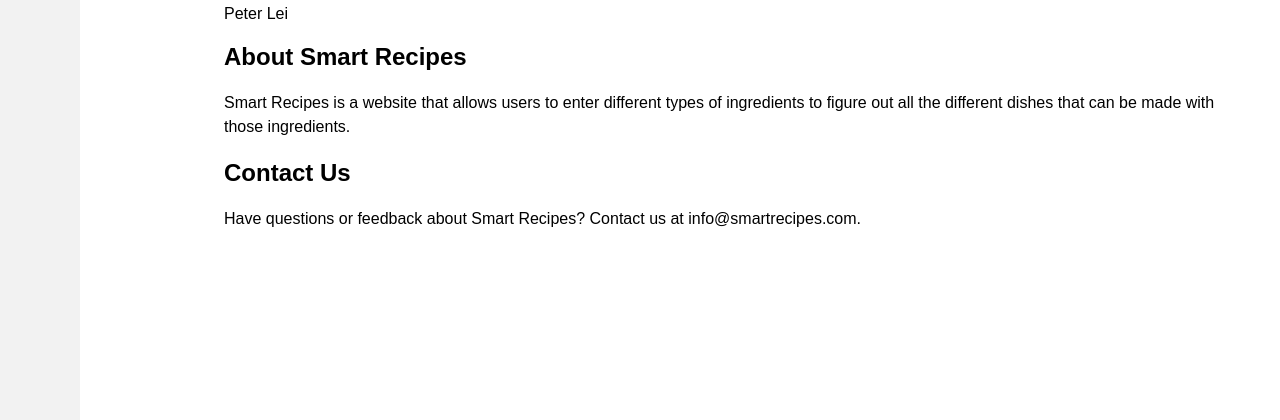
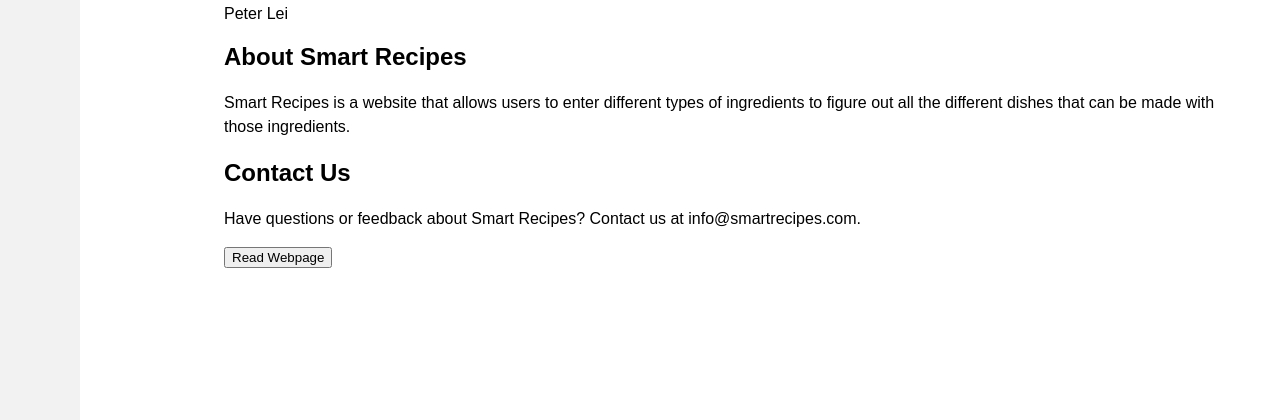
Before and after one commit to 5914-project/MainRepo, a Flask app: page /team/ in a window 1280 px wide. Shown: the part 400-820 px from the top of the page. Run offline with Flask 2, Linux system fonts and the light colour scheme.

Commit message:
Page reader reads all pages

```diff
--- a/templates/team.html
+++ b/templates/team.html
@@ -35,6 +35,10 @@
 
 		<h2>Contact Us</h2>
 		<p>Have questions or feedback about Smart Recipes? Contact us at info@smartrecipes.com.</p>
+
+		<form>
+			<button type="button" name = 'Read' onclick="readWebpage()">Read Webpage</button>
+		</form>
 	</div>
 
 	<script>
@@ -50,6 +54,17 @@
 		}
 
 		hideLogoWhenScrolled(".logo-container");
+
+		function readWebpage() {
+			var data = { webpage: 'templates/team.html' };
+			fetch("/read-page", {
+				method: "POST",
+				headers: {
+				'Content-Type': 'application/json'
+				},
+				body: JSON.stringify(data)
+			})
+		}
 	</script>
 </body>
 </html>
```
